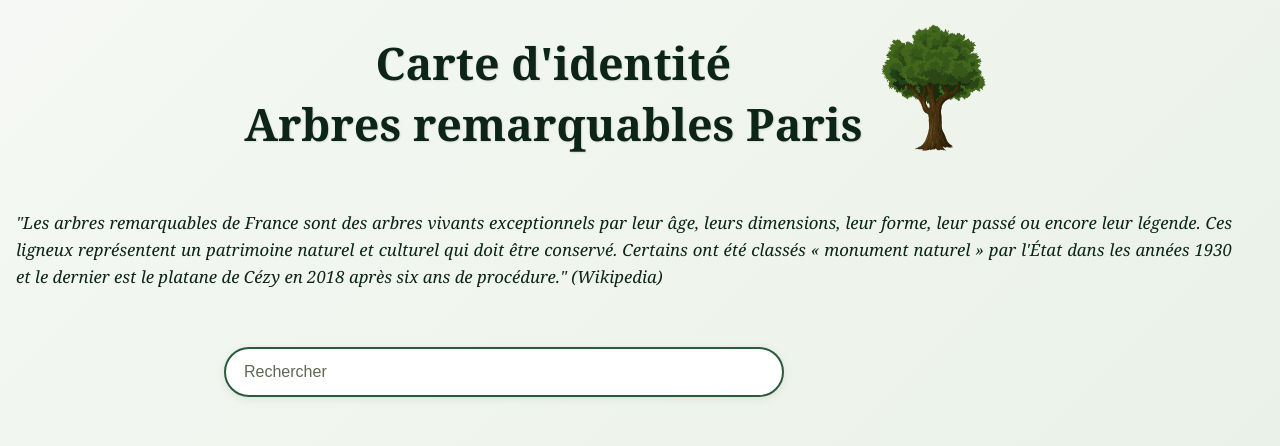
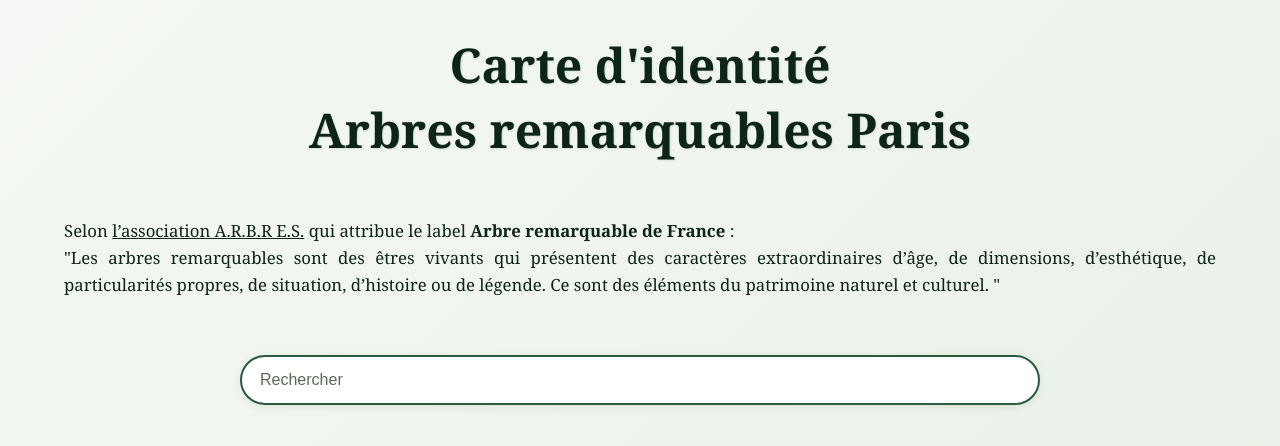
Before and after one commit to adatechschool/grace-adataviz-egainon, a website built with Vite: page adataviz-egainon/index.html in a window 1280 px wide. Built offline with nearby package versions, Linux system fonts and the light colour scheme; no server answers.

Commit message:
css en cours

```diff
--- a/adataviz-egainon/index.html
+++ b/adataviz-egainon/index.html
@@ -15,17 +15,20 @@
     <header class="site-header">
     <div class = "titre">
     <h1>Carte d'identité <br/>Arbres remarquables Paris</h1>
-    <img src= "/src/images/dessin_abre_sans_BG.png" alt="dessin d'arbre" id="iconeArbre">
+    <!-- <img src= "/src/images/dessin_abre_sans_BG.png" alt="dessin d'arbre" id="iconeArbre"> -->
     </div>
     <div class = "presa">
       <p id = "definition">
-      "Les arbres remarquables de France sont des arbres vivants exceptionnels par leur âge, leurs dimensions, leur forme, leur passé ou encore leur légende. Ces ligneux représentent un patrimoine naturel et culturel qui doit être conservé. Certains ont été classés « monument naturel » par l'État dans les années 1930 et le dernier est le platane de Cézy en 2018 après six ans de procédure." (Wikipedia)
+      Selon <a href=" https://www.arbres.org/label-national.htm" target="_blank" id="lienAsso">l’association A.R.B.R E.S.</a> qui attribue le label <span> Arbre remarquable de France</span> : <br/>
+      "Les arbres remarquables sont des êtres vivants qui présentent des caractères extraordinaires d’âge, de dimensions, d’esthétique, de particularités propres, de situation, d’histoire ou de légende. Ce sont des éléments du patrimoine naturel et culturel. "
       </p>
     </div>
     <!-- barre de recherche avec icone arbre -->
     <div class = "search-container">
-    <input type="text" id="search-box" placeholder="Rechercher">
-     </div>
+      <label>
+        <input type="text" id="search-box" placeholder="Rechercher">
+      </label>
+    </div>
     </header>
     <main class="card-area">
     <!-- Conteneur pour les fiches d'identé des arbres -->
--- a/adataviz-egainon/src/main.js
+++ b/adataviz-egainon/src/main.js
@@ -89,6 +89,7 @@ containerCard.innerHTML = ""; // Vide le conteneur, on repart de zero
 
     }
   }
+
 // Barre de recherche, pour filtrer les arbres
 function searchTrees(recherche) {//ce que l'on tape
   const cleanSearch = recherche.toLowerCase().trim();//nettoyage de la saisie
--- a/adataviz-egainon/src/style.css
+++ b/adataviz-egainon/src/style.css
@@ -50,7 +50,7 @@ body {
 }
 
 .titre h1 {
-  font-size: 2.5rem;
+  font-size: 2rem;
   text-align: center;
   margin-top: 0.5rem;
   color: var(--forest-dark);
@@ -58,15 +58,21 @@ body {
   text-shadow: 1px 1px 2px rgba(0,0,0,0.1);
 }
 
-#iconeArbre {
+#lienAsso {
+  color: var(--forest-dark);
+}
+
+p span {
+  font-weight: bold;
+  color: var(--forest-dark);
+}
+
+/* #iconeArbre {
   max-width: 12%;
 	height: auto;
-}
+} */
 
 .presa p#definition {
-  display: flex;
-  align-items: center;
-  font-style: italic;
   max-width: auto;
   text-align: center;
   color: var(--forest-dark);
@@ -77,7 +83,7 @@ body {
 
 /* recherche */
 .search-container {
-  position: left;
+  position: center;
   width: 100%;
   max-width: 800px;
   margin: 0;
@@ -86,7 +92,7 @@ body {
 }
 
 #search-box {
-  width: 70%;
+  width: 100%;
   padding: 14px 48px 14px 18px;
   border-radius: 25px;
   border: 2px solid var(--leaf-green);
@@ -222,6 +228,14 @@ button:active {
   transform: translateY(0);
 }
 
+a{
+  color: white;
+}
+
+a:visited {
+  color:  rgb(231, 183, 183);
+}
+
 /* --- media queries pour desktop --- */
 @media (min-width: 1024px) {
   .root {
@@ -237,7 +251,7 @@ button:active {
     grid-column: 1 / 2;
     width: 100%;
     align-items: center;
-    padding-right: 2rem;
+    /* padding-right: 2rem; */
   }
 
   .titre {
@@ -248,26 +262,23 @@ button:active {
   }
 
   .titre h1 {
-    font-size: 2.8rem;
+    font-size: 3rem;
     text-align: center;
   }
 
-  #iconeArbre {
+  /* #iconeArbre {
     max-width: 12%;
 	  height: auto;
-  }
+  } */
 
   .presa p#definition {
-    display: flex;
-    align-items: center;
     text-align: justify;
-    margin: 1.5rem 1rem;
+    margin: 1.5rem 4rem;
   }
 
   .search-container {
     margin: 0;
   }
-
 
   .cards-area {
     grid-column: 2 / 3;
@@ -275,7 +286,7 @@ button:active {
   }
 
   #containerCard {
-    grid-template-columns: repeat(2, 1fr);
+    grid-template-columns: repeat(3, 1fr);
     gap: 2rem;
     align-content: start;
   }
```
